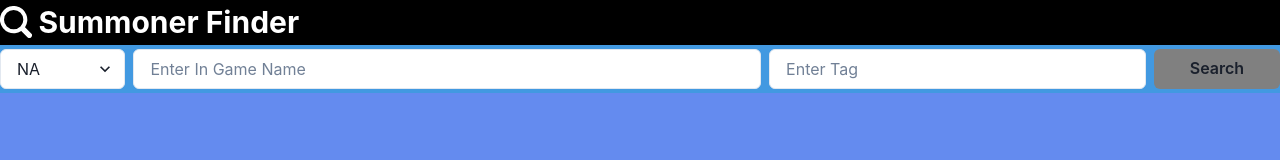
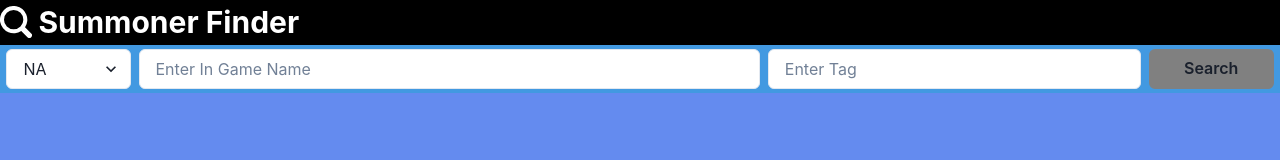
Before and after one commit to Sdk6/riot-api, a React (Create React App) app: page / in a window 1280 px wide. Shown: the top 160 px of the page. Built offline with nearby package versions, Linux system fonts and the light colour scheme.

Commit message:
fixed issue where search bar was too wide after search

```diff
--- a/src/components/DisplaySummonerInfo.js
+++ b/src/components/DisplaySummonerInfo.js
@@ -51,14 +51,14 @@ const DisplaySummonerInfo = ({summonerInfo, isLoading, isSuccessful}) => {
         {isLoading && <p></p>}
         {!isLoading && isSuccessful && (
             <Flex mt=".5%" ml=".5%" mr=".5%">
-                <Flex direction="column" bg="gray.400" w="34.5%" alignSelf="flex-start">
+                <Flex direction="column" bg="gray.400" minW="34.5%" alignSelf="flex-start">
                     <SoloqueueInfo rank={summonerInfo.soloqueue}/>
                     <FlexqueueInfo rank={summonerInfo.flexqueue}/>
                     <MasteryInfo masteries={summonerInfo.masteries}/>
 
                 </Flex>
                 <Spacer w="1%" />
-                <Flex direction="column" bg="gray.400" w="64.5%">
+                <Flex direction="column" bg="gray.400" minW="64.5%">
                     <MatchesInfo matches={summonerInfo.matches}/>
                 </Flex>
             </Flex>
--- a/src/components/SearchSummoner.js
+++ b/src/components/SearchSummoner.js
@@ -3,7 +3,7 @@ import {
     FormControl,
     Select,
     Input,
-    Box,
+    Flex,
     Center,
     Button
   } from '@chakra-ui/react'
@@ -66,9 +66,9 @@ const SearchSummoner = ({handleSearchResult, isLoading, isSuccessful, loadingTru
 
     return (
         <>
-        <Box alignContent="center" minW="100vw" minH="6vh" bg="#4299e1">
+        <Flex alignItems="center" minH="6vh" bg="#4299e1" px="0.5%">
             <FormControl>
-                <HStack spacing="2" w="100%">
+                <HStack spacing="2" minW="100%">
                     <Select
                         w="10%"
                         id="region"
@@ -101,7 +101,7 @@ const SearchSummoner = ({handleSearchResult, isLoading, isSuccessful, loadingTru
                     </Button>
                 </HStack>
             </FormControl>
-        </Box>
+        </Flex>
     {isLoading && <Center><Button
                     isLoading
                     loadingText='Loading'
```
